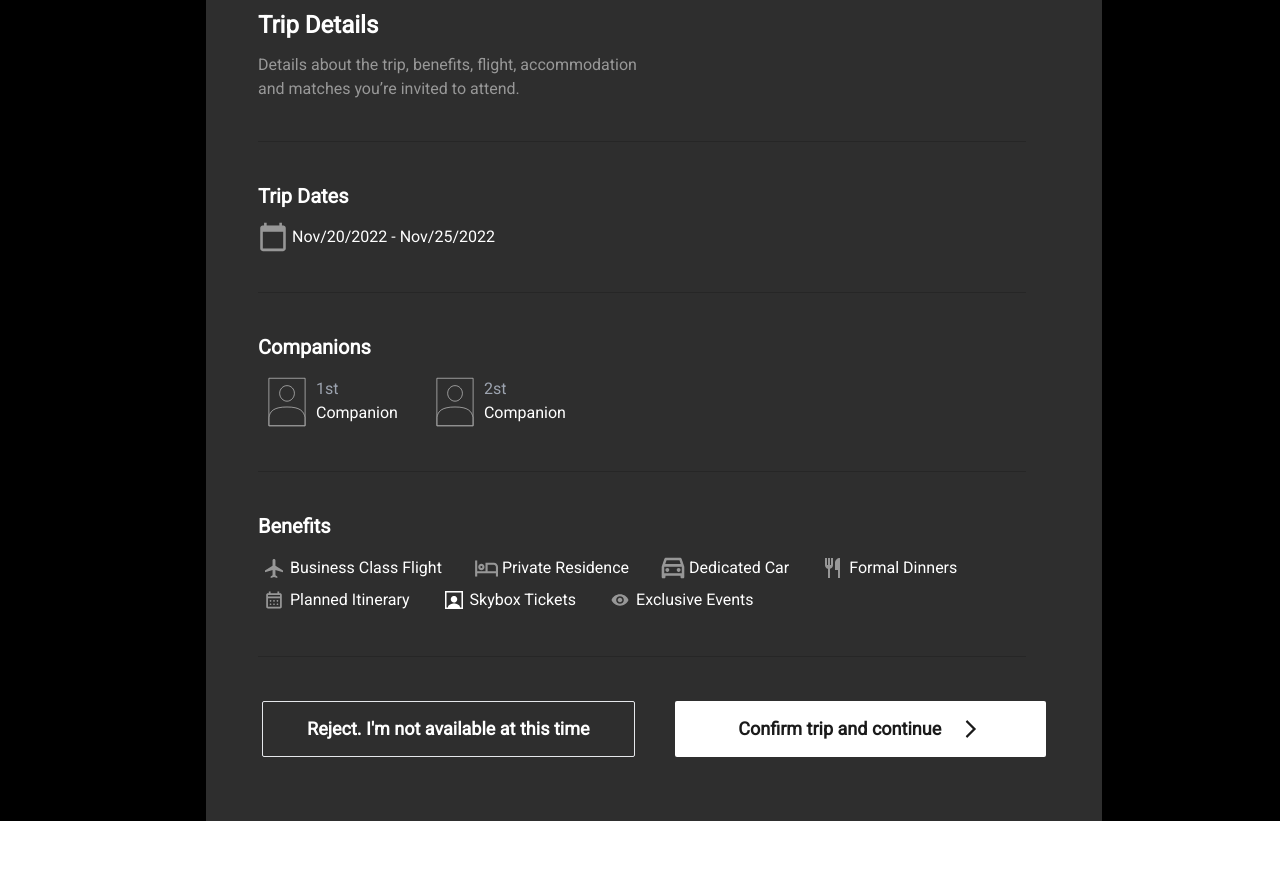
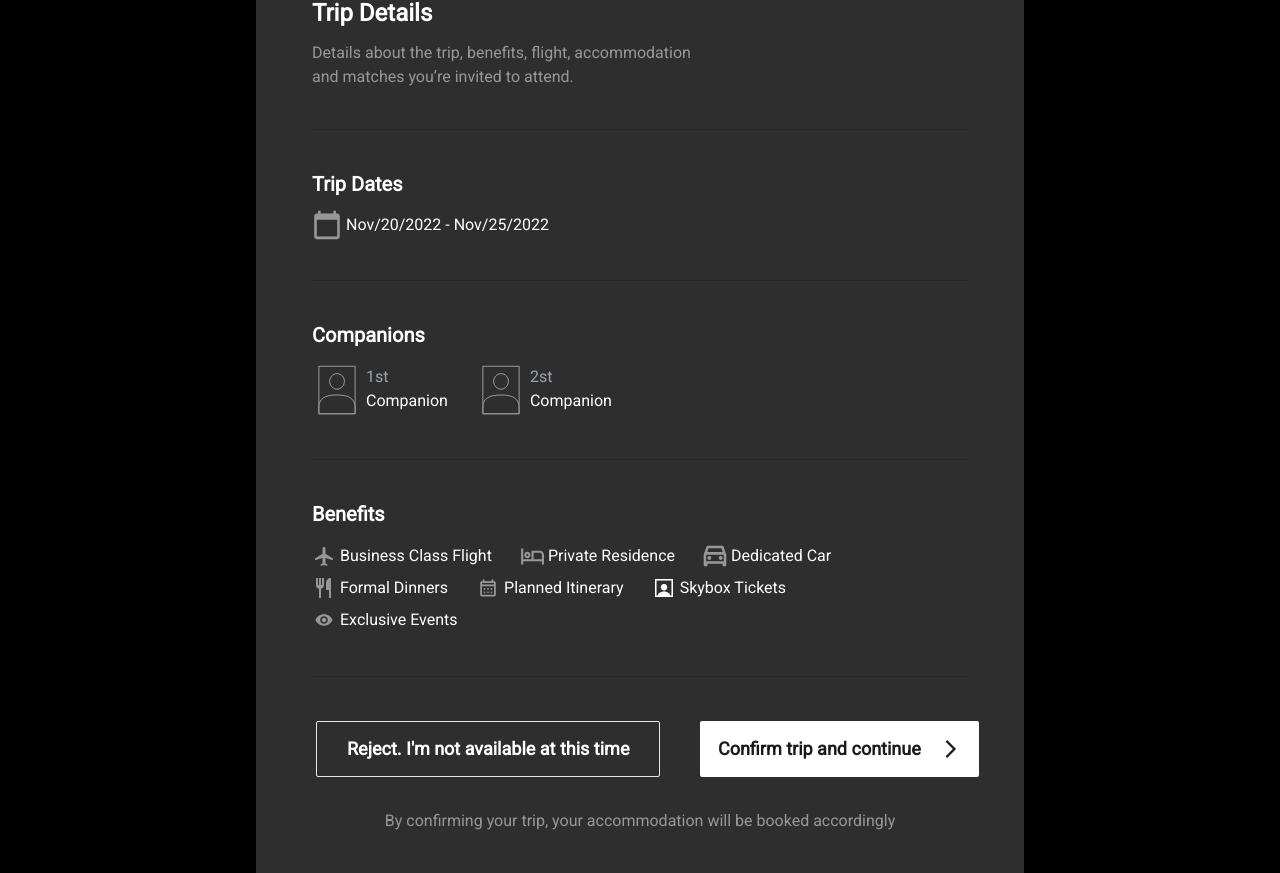
Before and after one commit to kareemegy/blink, a React (Vite) app: page /event in a window 1280 px wide. Shown: the part 271-1144 px from the top of the page. Before the commit the page ends 1092 px from the top, so only its background shows below. Built offline with nearby package versions, Linux system fonts and the light colour scheme.

Commit message:
Ui improvements

```diff
--- a/src/components/PageHeader/PageHeader.tsx
+++ b/src/components/PageHeader/PageHeader.tsx
@@ -12,13 +12,13 @@ const PageHeader = ({ title, subtitle }: PageHeaderProps) => {
   };
 
   return (
-    <div className="flex flex-col mt-7 mx-6 md:mx-0 items-baseline md:items-start md:w-[70%] ">
+    <div className="flex flex-col mt-7 mx-6 md:mx-0 items-baseline md:items-start  ">
       <div className="flex items-center cursor-pointer" onClick={handleGoBack}>
         <img className="w-[13px] h-[26px]" src={LeftArrow} alt="Left_Arrow" />
-        <h1 className="ml-3 text-3xl text-white">{title}</h1>
+        <h1 className="ml-3 text-2xl md:text-3xl text-white">{title}</h1>
       </div>
-      <div className="mt-3 md:ml-7">
-        <p className=" text-base text-gray300 ">{subtitle}</p>
+      <div className="mt-3 md:ml-7 mb-8">
+        <p className=" text-base text-Gray200 ">{subtitle}</p>
       </div>
     </div>
   );
--- a/src/pages/Event/Event.tsx
+++ b/src/pages/Event/Event.tsx
@@ -1,6 +1,6 @@
 import Header from "../../components/Header";
 import Calendar from "../../assets/images/calendar.svg";
-import Profile from "../../assets/images/profile.svg";
+import Profile from "../../assets/images/Profile.svg";
 import Plane from "../../assets/images/plane.svg";
 import Bed from "../../assets/images/bed.svg";
 import Car from "../../assets/images/car.svg";
@@ -33,39 +33,35 @@ const EventPage = () => {
   return (
     <>
       <Header />
-      <div
-        className={cn(
-          " bg-black flex flex-col justify-center items-center text-white",
-          { hidden: showModal }
-        )}
-      >
-        <div className="container mx-auto grid grid-cols-1 justify-items-center gap-y-5 xl:max-w-[1280px]">
+      <div className={cn(" bg-black  text-white", { hidden: showModal })}>
+        <div className="container mx-auto flex flex-col justify-start  items-center max-w-3xl">
           <PageHeader title={title} subtitle={subtitle} />
-          <div className=" mt-7 bg-Gray900 md:bg-EventBg p-5 md:px-[52px] md:py-[60px] w-[100%] md:w-[70%] md:ml-7">
+          <div className="flex flex-col  w-full px-5 md:px-14 py-10  bg-Gray900 md:bg-EventBg md:max-w-[838px]  ">
             <TripDetails />
-            <hr className="my-10 border-b-1  max-w-3xl border-Gray50  md:border-Primary700" />
+            <hr className="my-7 md:my-10 border-b-1  max-w-3xl border-Gray50  md:border-Primary700" />
             <TripDates />
-            <hr className="my-10 border-b-1  max-w-3xl border-Gray50 md:border-Primary700" />
+            <hr className="my-7 md:my-10 border-b-1  max-w-3xl border-Gray50 md:border-Primary700" />
             <Companions />
-            <hr className="my-10 border-b-1  max-w-3xl border-Gray50 md:border-Primary700" />
+            <hr className="my-7 md:my-10 border-b-1  max-w-3xl border-Gray50 md:border-Primary700" />
             <Benefits />
-            <hr className="my-10 border-b-1  max-w-3xl border-Gray50 md:border-Primary700" />
+            <hr className="my-7 md:my-10 border-b-1  max-w-3xl border-Gray50 md:border-Primary700" />
 
             <div className="flex-col xl:flex xl:flex-row  p-1 ">
               <Button
-                className="w-full text-base lg:text-lg mb-10 xl:mb-0 mr-10"
+                className="w-full text-base lg:text-lg mb-10 xl:mb-0 mr-10 whitespace-nowrap"
                 title="Reject. I'm not available at this time"
                 style="outline"
                 handleClicked={toggleModal}
               />
               <Button
-                className="w-full text-base lg:text-lg "
+                className="w-full text-base lg:text-lg whitespace-nowrap "
                 title="Confirm trip and continue"
                 handleClicked={nextPage}
                 icon={ChevronRight}
                 style="white"
               />
             </div>
+            <ConfirmationMessage />
           </div>
           <Footer />
         </div>
@@ -116,7 +112,7 @@ const Companions = () => {
       <h1 className="text-xl font-bold mb-3">Companions</h1>
       <div className="flex items-center flex-wrap ">
         {companions.map((_, i) => (
-          <div key={i} className="flex mr-5 p-1 ">
+          <div key={i} className="flex mr-5 p-1 md:pl-0 ">
             <img
               className="mr-1 w-[50px] h-[50px]"
               src={Profile}
@@ -170,7 +166,7 @@ const Benefits = () => {
       <div>
         <div className="flex flex-wrap">
           {benefitsList.map((benefit, index) => (
-            <div className="flex mr-5 p-1" key={index}>
+            <div className="flex mr-5 p-1 pl-0" key={index}>
               <img
                 className="mr-1 w-[24px] h-[24px]"
                 src={benefit.icon}
@@ -184,6 +180,14 @@ const Benefits = () => {
         </div>
       </div>
     </>
+  );
+};
+
+const ConfirmationMessage = () => {
+  return (
+    <p className="text-sm md:text-base text-Gray300 mt-7 md:text-center">
+      By confirming your trip, your accommodation will be booked accordingly{" "}
+    </p>
   );
 };
 
```
Also changed, not shown: src/assets/images/profile.svg.
